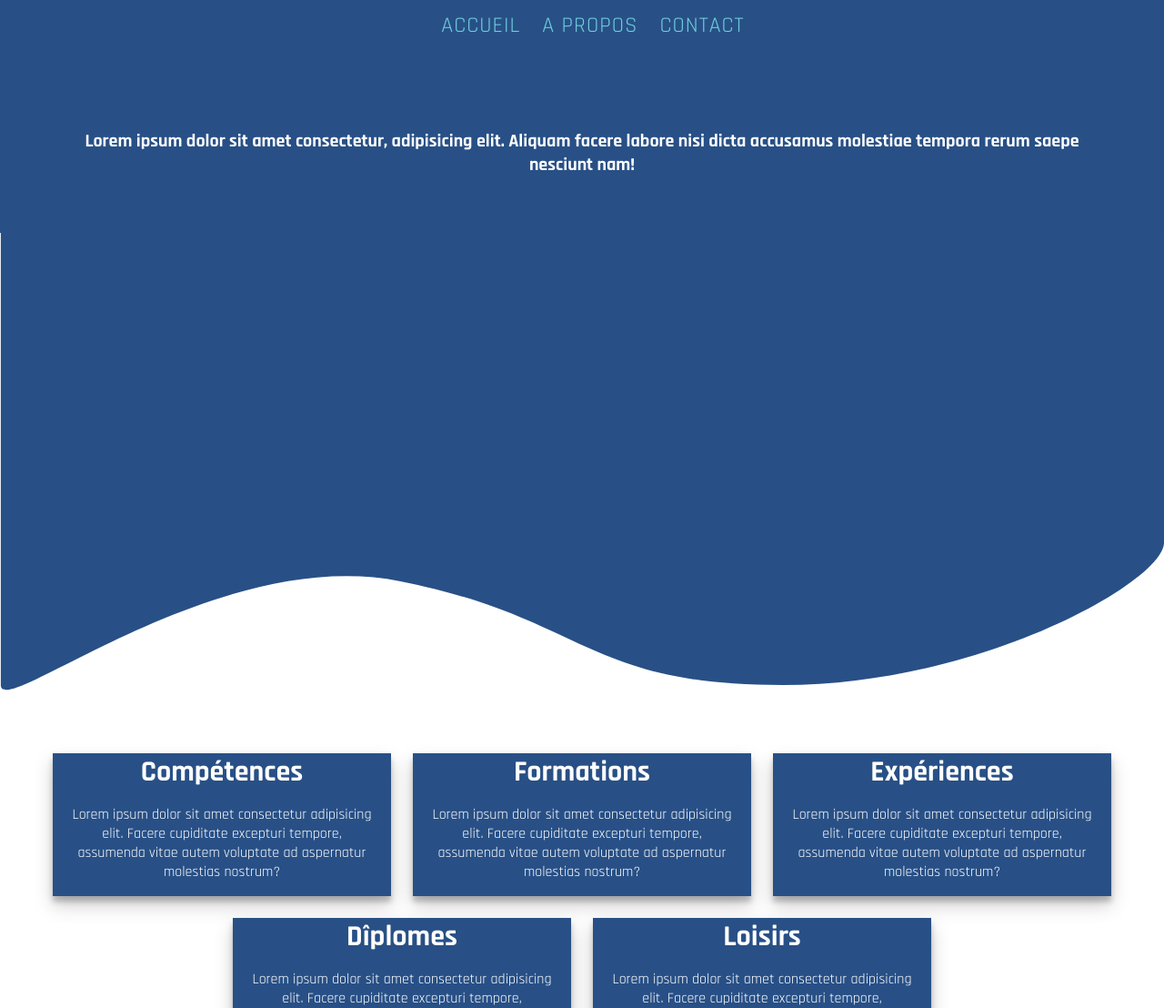
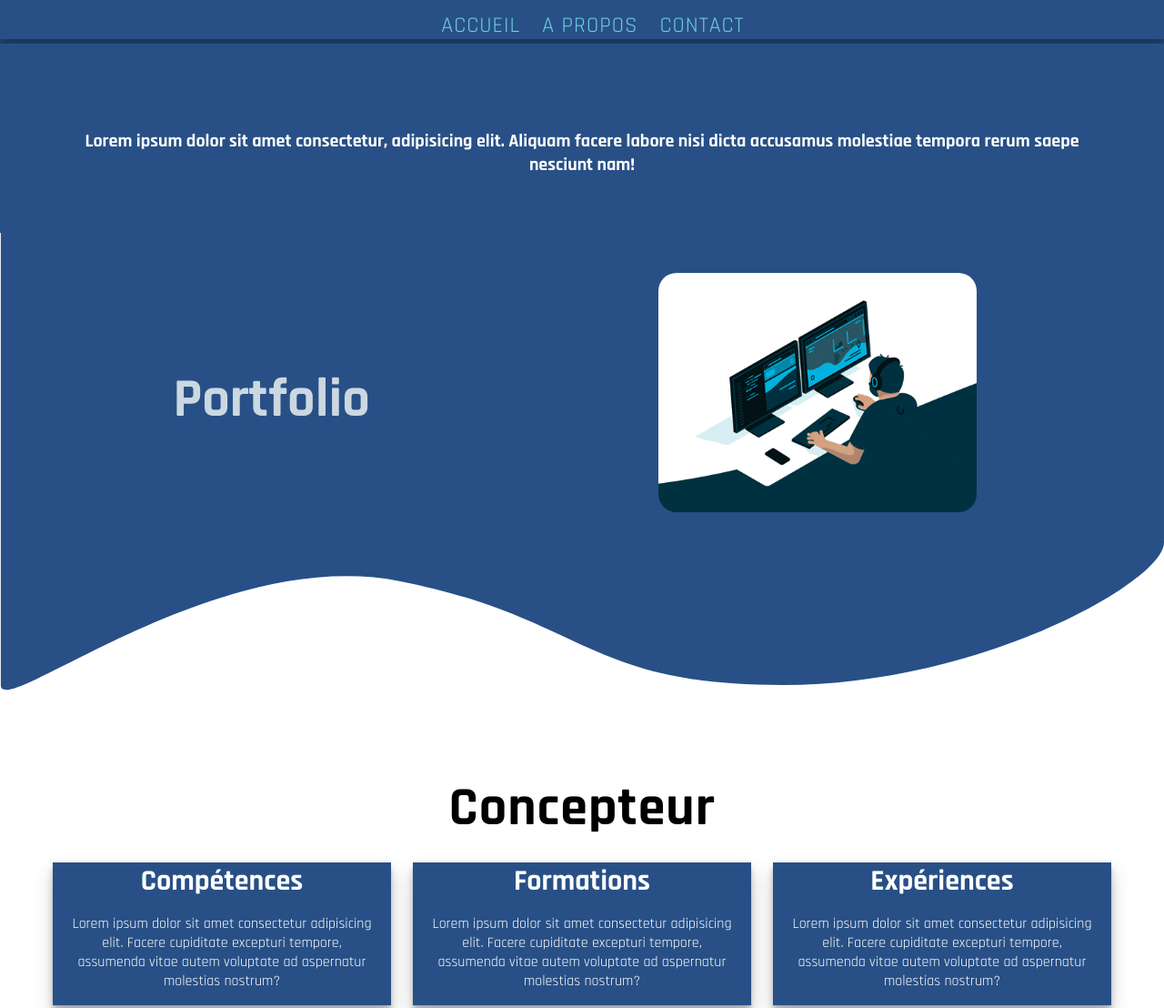
Before and after one commit to FlorentLeBot/portfolio, a website: page index.html in a window 1280 px wide. Shown: the top 1108 px of the page at 91% size. Drawn offline with Linux system fonts and the light colour scheme.

Commit message:
image header

```diff
--- a/index.html
+++ b/index.html
@@ -27,8 +27,14 @@
 
       <p>Lorem ipsum dolor sit amet consectetur, adipisicing elit. Aliquam facere labore nisi dicta accusamus
         molestiae tempora rerum saepe nesciunt nam!</p>
-      </div>
-    <img class="header-wave" src="./image/header-wave.svg" alt="">
+    </div>
+
+    <img class="header-wave" src="./image/header-wave.svg" alt="image svg en forme de vague">
+
+    <figure class="container header-content">
+      <h2 class="header-title">Portfolio</h2>
+      <img class="header-gif" src="./image/giphy.gif" alt="gif développeur web">
+    </figure>
 
     <!-- animation et texte intro -->
 
@@ -57,7 +63,10 @@
   <!-- MAIN -->
 
   <main class="container">
+
     <section class="section-home">
+
+      <h1 class="main-title">Concepteur</h1>
 
       <article class="article-home">
         <h2 class="title">Compétences</h2>
@@ -109,7 +118,8 @@
 
   <footer class="main-footer">
     <div>
-      <p>Lorem ipsum, dolor sit amet consectetur adipisicing elit. Similique iure ad nisi saepe iste at minus culpa, sint cumque laudantium!</p>
+      <p>Lorem ipsum, dolor sit amet consectetur adipisicing elit. Similique iure ad nisi saepe iste at minus culpa,
+        sint cumque laudantium!</p>
     </div>
   </footer>
 
--- a/sass/layouts/header.scss
+++ b/sass/layouts/header.scss
@@ -7,9 +7,8 @@
   height: 90vh;
   width: 100%;
   background-color: $color-2;
-
 }
-.header-wave{
+.header-wave {
   width: 100%;
   position: absolute;
   left: 0;
@@ -31,9 +30,7 @@
   .main-header {
     height: 32vh;
   }
-
 }
-
 
 // .progress {
 //   width: 50%;
@@ -83,7 +80,6 @@
 //   }
 // }
 .intro {
-
   top: 15%;
   left: 5%;
   border-radius: 10px;
@@ -110,3 +106,36 @@
     transform: translateX(0);
   }
 }
+
+.header-content {
+  @include display(flex, center, center, wrap);
+  @media screen and (min-width: 600px) {
+    min-width: 400px;
+    @include display(flex, space-around, center, nowrap);
+  }
+}
+.header-gif,
+.header-title {
+  position: relative;
+  z-index: 10000;
+  margin: 1rem;
+}
+.header-gif {
+  width: 330px;
+  border-radius: 20px;
+  margin-top: 50px;
+
+  @media screen and (min-width: 600px) {
+    width: 350px;
+    margin-top: 300px;
+  }
+}
+.header-title {
+  color: $color-1;
+  font-size: $font-size * 2;
+  margin: 300px 0 0 0;
+
+  @media screen and (min-width: 500px) {
+    font-size: $font-size * 3;
+  }
+}
--- a/sass/layouts/nav.scss
+++ b/sass/layouts/nav.scss
@@ -11,7 +11,7 @@
   top: 3em;
   right: 1em;
   margin: -45px 0 0 -2em;
-  z-index: 9999;
+  z-index: 100000000000;
   & div {
     position: relative;
     width: 40px;
@@ -36,7 +36,7 @@
   overflow: hidden;
   transition: all 0.3s ease-in-out;
   transform: scale(0);
-  z-index: 9000;
+  z-index: 90000;
   & .nav-wrapper {
     position: relative;
     overflow: hidden;
@@ -107,6 +107,7 @@
     display: flex;
     justify-content: center;
     align-items: center;
+    box-shadow: $box-shadow;
     & a{
       margin-top: 0.8rem;
     }
--- a/sass/pages/home.scss
+++ b/sass/pages/home.scss
@@ -5,8 +5,12 @@
 
 .container {
   @include container(1200px, 0 auto);
+}
 
-
+.main-title{
+  width: 100%;
+  font-size: $font-size*3;
+  margin: 0 0 3rem 0;
 }
 .section-home {
   @include style-section(95%, 1200px, 300px, 25vh 2.5% 3rem, auto);
```
Also changed, not shown: css/style.css, image/giphy.gif (added), 1 other file.
